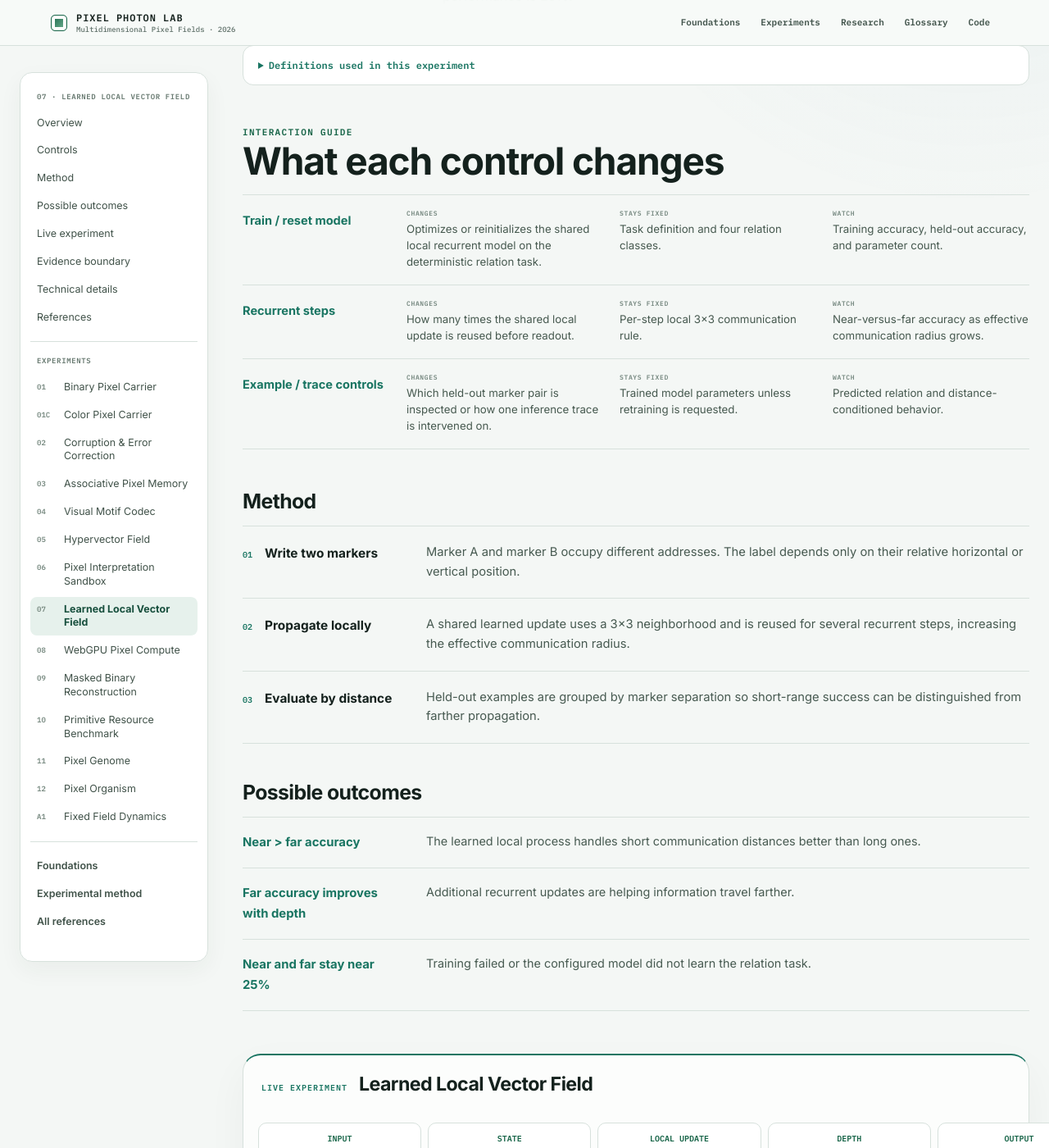
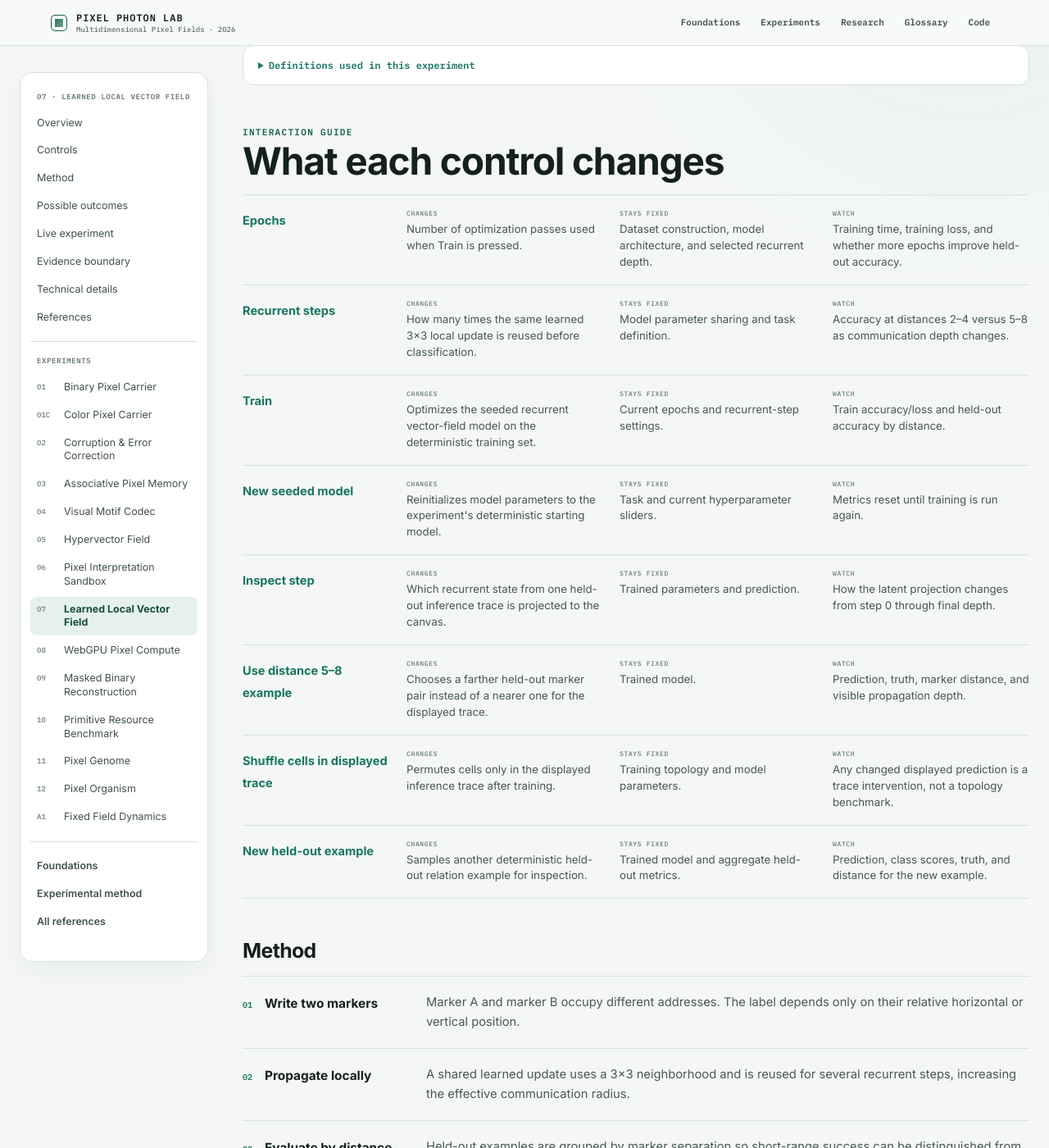
Before and after one commit to bitwikiorg/pixel-art-2026, a Jekyll site: the page built from experiment/learned-local-field/index.html, in a window 1280 px wide and 1400 px high, scrolled down 996 px. Shown: the whole window at 82% size. Built offline with Jekyll 4.4.1, drawn with Linux system fonts in a browser that asks for light colours.

Commit message:
Make interaction guides match live controls exactly

```diff
--- a/_data/experiment_controls.json
+++ b/_data/experiment_controls.json
@@ -14,7 +14,7 @@
     {"control":"Preset","changes":"The 256-bit source pattern.","fixed":"Both raw and Hamming-coded branches receive the same source.","watch":"Source structure only; transmission budgets stay 256 vs 448 bits."},
     {"control":"Flip probability","changes":"Independent probability that each transmitted bit is flipped.","fixed":"Encoding and source size.","watch":"Residual BER and exact recovery for raw versus coded transmission."},
     {"control":"Seed","changes":"The reproducible random corruption pattern.","fixed":"Flip probability and source.","watch":"A different seed can produce a different error placement at the same noise level."},
-    {"control":"Run one channel / 200 trials","changes":"Runs one reproducible corruption event or estimates average behavior across many events.","fixed":"The declared channel probability and code.","watch":"Single-trial recovery versus repeated-trial BER."}
+    {"control":"Run one channel / Run 200 trials","changes":"Runs one reproducible corruption event or estimates average behavior across 200 events.","fixed":"The declared channel probability and code.","watch":"Single-trial recovery versus repeated-trial BER."}
   ],
   "03": [
     {"control":"Preset","changes":"The current 256-spin visible pattern.","fixed":"Previously stored memories remain in the Hopfield weight matrix.","watch":"Whether the current pattern matches or differs from stored attractors."},
@@ -32,7 +32,7 @@
     {"control":"Dimension","changes":"Length D of the distributed hypervectors.","fixed":"The original 256 source bits.","watch":"Retrieval accuracy versus added derived state/storage."},
     {"control":"Build hypervector","changes":"Constructs and bundles all 256 coordinate/value bindings at the chosen D.","fixed":"Source field.","watch":"Full query accuracy and representation footprint."},
     {"control":"x, y + Query address","changes":"Selects one address to decode from the bundled representation.","fixed":"Bundled hypervector.","watch":"Similarity-based recovered value at that coordinate."},
-    {"control":"Run dimension sweep","changes":"Repeats the same encoding/query protocol from 256D through 4096D.","fixed":"Source and code construction.","watch":"Accuracy improvement versus representation size."}
+    {"control":"Run 256D → 4096D sweep","changes":"Repeats the same encoding/query protocol at several hypervector dimensions.","fixed":"Source and code construction.","watch":"Accuracy improvement versus representation size."}
   ],
   "06": [
     {"control":"Scalar / Vector / Tensor / Neural / Transformer / Memory / Subfield","changes":"The finite object and update factorization associated with every outer address.","fixed":"The outer 12×12 address grid.","watch":"Scalars per pixel, total field state, inspector values, and RGB projection."},
@@ -41,36 +41,40 @@
     {"control":"Reset","changes":"Restores the deterministic initial state.","fixed":"Selected interpretation and rule family.","watch":"Step counter and field return to the starting condition."}
   ],
   "07": [
-    {"control":"Train / reset model","changes":"Optimizes or reinitializes the shared local recurrent model on the deterministic relation task.","fixed":"Task definition and four relation classes.","watch":"Training accuracy, held-out accuracy, and parameter count."},
-    {"control":"Recurrent steps","changes":"How many times the shared local update is reused before readout.","fixed":"Per-step local 3×3 communication rule.","watch":"Near-versus-far accuracy as effective communication radius grows."},
-    {"control":"Example / trace controls","changes":"Which held-out marker pair is inspected or how one inference trace is intervened on.","fixed":"Trained model parameters unless retraining is requested.","watch":"Predicted relation and distance-conditioned behavior."}
+    {"control":"Epochs","changes":"Number of optimization passes used when Train is pressed.","fixed":"Dataset construction, model architecture, and selected recurrent depth.","watch":"Training time, training loss, and whether more epochs improve held-out accuracy."},
+    {"control":"Recurrent steps","changes":"How many times the same learned 3×3 local update is reused before classification.","fixed":"Model parameter sharing and task definition.","watch":"Accuracy at distances 2–4 versus 5–8 as communication depth changes."},
+    {"control":"Train","changes":"Optimizes the seeded recurrent vector-field model on the deterministic training set.","fixed":"Current epochs and recurrent-step settings.","watch":"Train accuracy/loss and held-out accuracy by distance."},
+    {"control":"New seeded model","changes":"Reinitializes model parameters to the experiment's deterministic starting model.","fixed":"Task and current hyperparameter sliders.","watch":"Metrics reset until training is run again."},
+    {"control":"Inspect step","changes":"Which recurrent state from one held-out inference trace is projected to the canvas.","fixed":"Trained parameters and prediction.","watch":"How the latent projection changes from step 0 through final depth."},
+    {"control":"Use distance 5–8 example","changes":"Chooses a farther held-out marker pair instead of a nearer one for the displayed trace.","fixed":"Trained model.","watch":"Prediction, truth, marker distance, and visible propagation depth."},
+    {"control":"Shuffle cells in displayed trace","changes":"Permutes cells only in the displayed inference trace after training.","fixed":"Training topology and model parameters.","watch":"Any changed displayed prediction is a trace intervention, not a topology benchmark."},
+    {"control":"New held-out example","changes":"Samples another deterministic held-out relation example for inspection.","fixed":"Trained model and aggregate held-out metrics.","watch":"Prediction, class scores, truth, and distance for the new example."}
   ],
   "08": [
-    {"control":"Operator","changes":"Which exact binary field operation is run: NOT, dilation, or binary edge detection.","fixed":"64×64 source and CPU/GPU comparison protocol.","watch":"CPU↔GPU mismatch count."},
-    {"control":"Run CPU / GPU comparison","changes":"Executes the operator independently in JavaScript and WGSL when WebGPU is available.","fixed":"Input and operator.","watch":"Correctness first; runtime only after mismatch count is zero."},
-    {"control":"Input/preset controls","changes":"The binary source field supplied to both implementations.","fixed":"Same input is sent to CPU and GPU.","watch":"Whether exact agreement survives different spatial patterns."}
+    {"control":"Operation","changes":"Which exact operator is applied to the fixed 64×64 source: NOT, 3×3 dilation, or binary neighborhood edge detection.","fixed":"Source field and CPU↔GPU correctness protocol.","watch":"The output pattern and mismatch count."},
+    {"control":"Run CPU + WebGPU","changes":"Executes the selected operator once in JavaScript and once in WGSL when WebGPU is available.","fixed":"Both implementations receive the same source and operation.","watch":"Mismatch count first; compare CPU and GPU time only when mismatches are 0."}
   ],
   "09": [
-    {"control":"Mask / regenerate dataset","changes":"Which source pixels are hidden and/or which deterministic structured samples are used.","fixed":"Task remains reconstruction of hidden binary pixels.","watch":"Masked locations and baseline difficulty."},
-    {"control":"Train model","changes":"Fits the 745-parameter convolutional baseline to the training set.","fixed":"Architecture, deterministic data protocol, and scoring rule.","watch":"Held-out hidden-pixel accuracy."},
-    {"control":"Evaluate baseline/model","changes":"Runs the local-majority control or learned model on held-out masked pixels.","fixed":"Same test examples and masks.","watch":"Learned accuracy minus baseline accuracy."}
+    {"control":"Mask rate","changes":"Fraction of source pixels hidden in generated training and held-out examples.","fixed":"Pattern family, model architecture, and hidden-pixel scoring rule.","watch":"How reconstruction difficulty and baseline accuracy change as less source state is visible."},
+    {"control":"Epochs","changes":"Number of optimization passes used by the learned convolutional reconstruction model.","fixed":"745-parameter architecture and deterministic data protocol.","watch":"Training loss/time and held-out learned accuracy."},
+    {"control":"Train reconstruction model","changes":"Regenerates the deterministic masked dataset for the selected mask rate, trains the model, then evaluates both local-majority and learned reconstruction on held-out hidden pixels.","fixed":"Evaluation rule and architecture.","watch":"LOCAL BASELINE versus LEARNED accuracy; only hidden pixels count in the headline comparison."}
   ],
   "10": [
-    {"control":"Equal-state protocol","changes":"Architecture dimensions are chosen so each outer address carries the same scalar state budget.","fixed":"Task and training data.","watch":"Accuracy, parameters, runtime, and seed variance."},
-    {"control":"Equal-parameter protocol","changes":"Architecture widths are adjusted toward similar trainable parameter counts.","fixed":"Task and evaluation metric.","watch":"Whether rankings change when the matched resource changes."},
-    {"control":"Seeds / result files","changes":"Which independent training runs are aggregated.","fixed":"Named benchmark protocol.","watch":"Mean, sample standard deviation, and overlap rather than a single best run."}
+    {"control":"Equal-state result","changes":"The comparison rule fixes 16 scalar state values per outer address and reports the already-run multi-seed audit.","fixed":"Relation task, six recurrent updates, 12 epochs, and seeds 7/17/29 in the recorded result.","watch":"Near/far mean accuracy, sample standard deviation, parameters, and runtime together."},
+    {"control":"Approx. equal-parameter smoke result","changes":"The comparison rule targets roughly 4,000 trainable parameters with different internal state allocations.","fixed":"Same relation-task family.","watch":"Most runs are undertrained; treat the table as a protocol diagnostic, not a ranking."},
+    {"control":"Reproduction commands","changes":"Rerunning the Python benchmark can change protocol, state target, parameter target, or seeds.","fixed":"Nothing is changed by merely reading the browser result.","watch":"Whether conclusions remain stable under a fully converged repeated protocol."}
   ],
   "11": [
-    {"control":"Seed + Generate","changes":"The deterministic 128-bit genome, which regenerates shape, pattern, palette, and all 576 color indices.","fixed":"The shared procedural interpreter.","watch":"Genome hex, palette, phenotype, and 128-bit versus 1,152-bit ledger."},
+    {"control":"Seed + Generate","changes":"The deterministic 128-bit genome, which regenerates shape, pattern, palette, and all 576 color indices.","fixed":"The shared procedural interpreter and its intentionally narrow creature grammar.","watch":"Genome hex, palette, phenotype, and 128-bit versus 1,152-bit ledger."},
     {"control":"Mutate genome","changes":"Flips 1–3 deterministic genome bits and regenerates the phenotype.","fixed":"Interpreter and raster size.","watch":"Which visual traits or palette entries change from a very small genotype edit."},
-    {"control":"Cross genomes","changes":"Builds a child by selecting bytes from parent A or parent B using a deterministic mask.","fixed":"Genome length: 16 bytes.","watch":"Trait combinations inherited from the two parents."},
+    {"control":"Cross genomes","changes":"Builds a child by selecting bytes from parent A or parent B using a deterministic mask.","fixed":"Genome length: 16 bytes and the same creature grammar.","watch":"Trait combinations inherited from the two parents."},
     {"control":"Interpolate","changes":"Blends corresponding genome byte values between the two parents.","fixed":"Interpreter.","watch":"Phenotype changes are not guaranteed to be visually smooth because byte meanings are nonlinear/discrete."},
-    {"control":"Damage raster / Regenerate","changes":"Damage modifies only visible 2-bit color indices; regenerate discards those damaged indices and renders again from the unchanged genome.","fixed":"Genome and derived palette during damage.","watch":"Exact restoration demonstrates persistent description versus disposable raster, not learned healing."}
+    {"control":"Damage raster / Regenerate from genome","changes":"Damage modifies only visible 2-bit color indices; regeneration discards damaged indices and renders again from the unchanged genome.","fixed":"Genome and derived palette during damage.","watch":"Exact restoration demonstrates persistent description versus disposable raster, not learned healing."}
   ],
   "12": [
     {"control":"Genome seed + Generate organism","changes":"Creates one deterministic 256-bit inherited genome, then decodes a 24×24 body, palette, recurrent controller, and physiology.","fixed":"Genome decoder and experiment rules.","watch":"Genome hex, body, palette, vision, energy costs, and controller weights."},
     {"control":"World seed","changes":"The deterministic placement of food in the 32×32 toroidal environment.","fixed":"Organism genome.","watch":"The same organism can score differently in different environments."},
-    {"control":"Lifetime steps + Run lifetime","changes":"Maximum evaluation horizon, then simulates sensing → recurrent update → action → movement → energy/food update.","fixed":"Genome and selected world.","watch":"Trajectory, food eaten, energy, survival, recurrent state, and world score."},
+    {"control":"Lifetime steps + Run lifetime","changes":"Sets the maximum evaluation horizon, then simulates sensing → recurrent update → action → movement → energy/food update.","fixed":"Genome and selected world.","watch":"Trajectory, food eaten, energy, survival, recurrent state, and world score."},
     {"control":"Mutate 1–3 bits","changes":"Flips inherited genome bits and immediately regenerates body/controller traits from the mutated description.","fixed":"World seed unless changed separately.","watch":"Genome Δ bits, body Δ pixels, controller/physiology changes, and changed behavior."},
     {"control":"Select one generation","changes":"Evaluates the current parent plus eight deterministic mutants on the same selected world and keeps the highest-scoring candidate.","fixed":"World, score function, lifetime horizon, decoder.","watch":"Selected-world score versus three held-out-world scores; improvement on one world may be overfitting."}
   ],
@@ -79,6 +83,6 @@
     {"control":"State memory","changes":"How much previous state persists into the next step.","fixed":"Other update terms.","watch":"RMS magnitude and settling/oscillation behavior."},
     {"control":"Regional summary","changes":"Adds or removes a coarser regional feedback signal.","fixed":"Local state dimensions.","watch":"Whether large-scale organization changes."},
     {"control":"Random source remap each step","changes":"Reassigns the hand-written source mapping at each update.","fixed":"No learning occurs.","watch":"How sensitive the trajectory is to source correspondence."},
-    {"control":"Run / Step / Zero 8×8 / Reset","changes":"Advances dynamics, applies one update, zeros a controlled region, or restores initial state.","fixed":"Rule parameters unless sliders/toggles are changed.","watch":"Descriptive diagnostics only; visual recovery is not semantic regeneration."}
+    {"control":"Run / Step / Zero 8×8 region / Reset","changes":"Advances dynamics, applies one update, zeros a controlled region, or restores initial state.","fixed":"Rule parameters unless sliders/toggles are changed.","watch":"Descriptive diagnostics only; visual recovery is not semantic regeneration."}
   ]
 }
```
